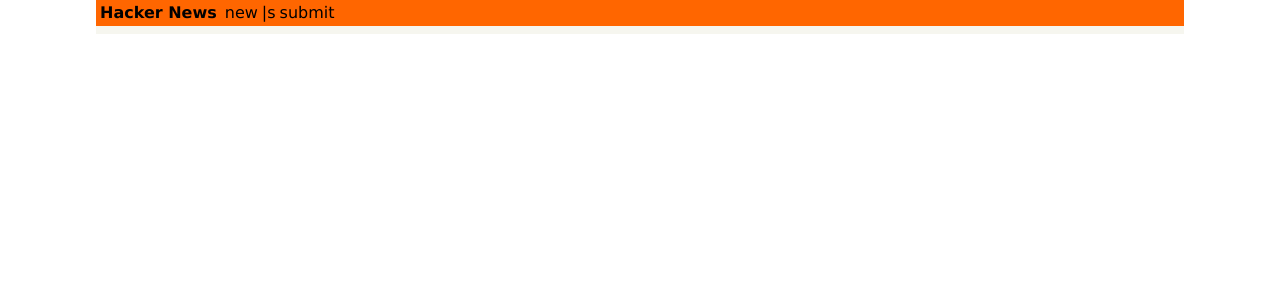
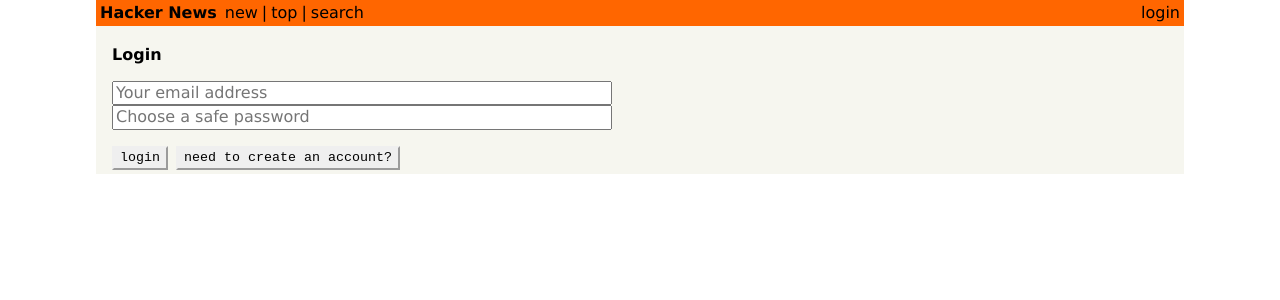
Before and after one commit to sandycamilo/graphQL-React, a React (Create React App) app: page /login in a window 1280 px wide. Shown: the top 300 px of the page. Built offline with nearby package versions, Linux system fonts and the light colour scheme.

Commit message:
authentication

```diff
--- a/src/components/App.js
+++ b/src/components/App.js
@@ -1,9 +1,10 @@
 import './../styles/App.css';
-import React, { Component } from 'react';
+import React from 'react';
 import CreateLink from './CreateLink';
 import Header from './Header';
 import LinkList from './LinkList';
 import { Switch, Route } from 'react-router-dom';
+import Login from './Login'
 
 const App = () => {
  return (
@@ -17,6 +18,7 @@
             path="/create"
             component={CreateLink}
           />
+          <Route exact path="/login" component={Login} />
         </Switch>
       </div>
     </div>
--- a/src/components/Header.js
+++ b/src/components/Header.js
@@ -1,9 +1,11 @@
 import React from 'react';
 import { useHistory } from 'react-router';
-import { Link, withRouter } from 'react-router-dom';
+import { Link } from 'react-router-dom';
+import { AUTH_TOKEN } from '../constants';
 
 const Header = () => {
   const history = useHistory();
+  const authToken = localStorage.getItem(AUTH_TOKEN);
   return (
     <div className="flex pa1 justify-between nowrap orange">
       <div className="flex flex-fixed black">
@@ -11,13 +13,48 @@
         <Link to="/" className="ml1 no-underline black">
           new
         </Link>
-        <div className="ml1">|</div>s
+        <div className="ml1">|</div>
+        <Link to="/top" className="ml1 no-underline black">
+          top
+        </Link>
+        <div className="ml1">|</div>
         <Link
-          to="/create"
+          to="/search"
           className="ml1 no-underline black"
         >
-          submit
+          search
         </Link>
+        {authToken && (
+          <div className="flex">
+            <div className="ml1">|</div>
+            <Link
+              to="/create"
+              className="ml1 no-underline black"
+            >
+              submit
+            </Link>
+          </div>
+        )}
+      </div>
+      <div className="flex flex-fixed">
+        {authToken ? (
+          <div
+            className="ml1 pointer black"
+            onClick={() => {
+              localStorage.removeItem(AUTH_TOKEN);
+              history.push(`/`);
+            }}
+          >
+            logout
+          </div>
+        ) : (
+          <Link
+            to="/login"
+            className="ml1 no-underline black"
+          >
+            login
+          </Link>
+        )}
       </div>
     </div>
   );
--- /dev/null
+++ b/src/components/Login.js
@@ -0,0 +1,132 @@
+import React, { useState } from 'react';
+import { useHistory } from 'react-router';
+import { useMutation, gql } from '@apollo/client';
+import { AUTH_TOKEN } from '../constants';
+
+const SIGNUP_MUTATION = gql`
+  mutation SignupMutation(
+    $email: String!
+    $password: String!
+    $name: String!
+  ) {
+    signup(
+      email: $email
+      password: $password
+      name: $name
+    ) {
+      token
+    }
+  }
+`;
+
+const LOGIN_MUTATION = gql`
+  mutation LoginMutation(
+    $email: String!
+    $password: String!
+  ) {
+    login(email: $email, password: $password) {
+      token
+    }
+  }
+`;
+
+const Login = () => {
+  const history = useHistory();
+  const [formState, setFormState] = useState({
+    login: true,
+    email: '',
+    password: '',
+    name: ''
+  });
+
+  const [login] = useMutation(LOGIN_MUTATION, {
+    variables: {
+      email: formState.email,
+      password: formState.password
+    },
+    onCompleted: ({ login }) => {
+      localStorage.setItem(AUTH_TOKEN, login.token);
+      history.push('/');
+    }
+  });
+
+  const [signup] = useMutation(SIGNUP_MUTATION, {
+    variables: {
+      name: formState.name,
+      email: formState.email,
+      password: formState.password
+    },
+    onCompleted: ({ signup }) => {
+      localStorage.setItem(AUTH_TOKEN, signup.token);
+      history.push('/');
+    }
+  });
+
+  return (
+    <div>
+      <h4 className="mv3">
+        {formState.login ? 'Login' : 'Sign Up'}
+      </h4>
+      <div className="flex flex-column">
+        {!formState.login && (
+          <input
+            value={formState.name}
+            onChange={(e) =>
+              setFormState({
+                ...formState,
+                name: e.target.value
+              })
+            }
+            type="text"
+            placeholder="Your name"
+          />
+        )}
+        <input
+          value={formState.email}
+          onChange={(e) =>
+            setFormState({
+              ...formState,
+              email: e.target.value
+            })
+          }
+          type="text"
+          placeholder="Your email address"
+        />
+        <input
+          value={formState.password}
+          onChange={(e) =>
+            setFormState({
+              ...formState,
+              password: e.target.value
+            })
+          }
+          type="password"
+          placeholder="Choose a safe password"
+        />
+      </div>
+      <div className="flex mt3">
+        <button
+          className="pointer mr2 button"
+          onClick={formState.login ? login : signup}
+        >
+          {formState.login ? 'login' : 'create account'}
+        </button>
+        <button
+          className="pointer button"
+          onClick={(e) =>
+            setFormState({
+              ...formState,
+              login: !formState.login
+            })
+          }
+        >
+          {formState.login
+            ? 'need to create an account?'
+            : 'already have an account?'}
+        </button>
+      </div>
+    </div>
+  );
+};
+
+export default Login;
--- /dev/null
+++ b/src/constants.js
@@ -0,0 +1 @@
+export const AUTH_TOKEN = 'auth-token';
--- a/src/index.js
+++ b/src/index.js
@@ -3,6 +3,8 @@
 import './styles/index.css';
 import App from './components/App';
 import { BrowserRouter } from 'react-router-dom';
+import { setContext } from '@apollo/client/link/context';
+import { AUTH_TOKEN } from './constants';
 
 // 1
 import {
@@ -17,9 +19,19 @@
   uri: 'http://localhost:4000'
 });
 
+const authLink = setContext((_, { headers }) => {
+  const token = localStorage.getItem(AUTH_TOKEN);
+  return {
+    headers: {
+      ...headers,
+      authorization: token ? `Bearer ${token}` : ''
+    }
+  };
+});
+
 // 3
 const client = new ApolloClient({
-  link: httpLink,
+  link: authLink.concat(httpLink),
   cache: new InMemoryCache()
 });
 
```
Also changed, not shown: 1 other file (tests, documents, lock files or other folders).
